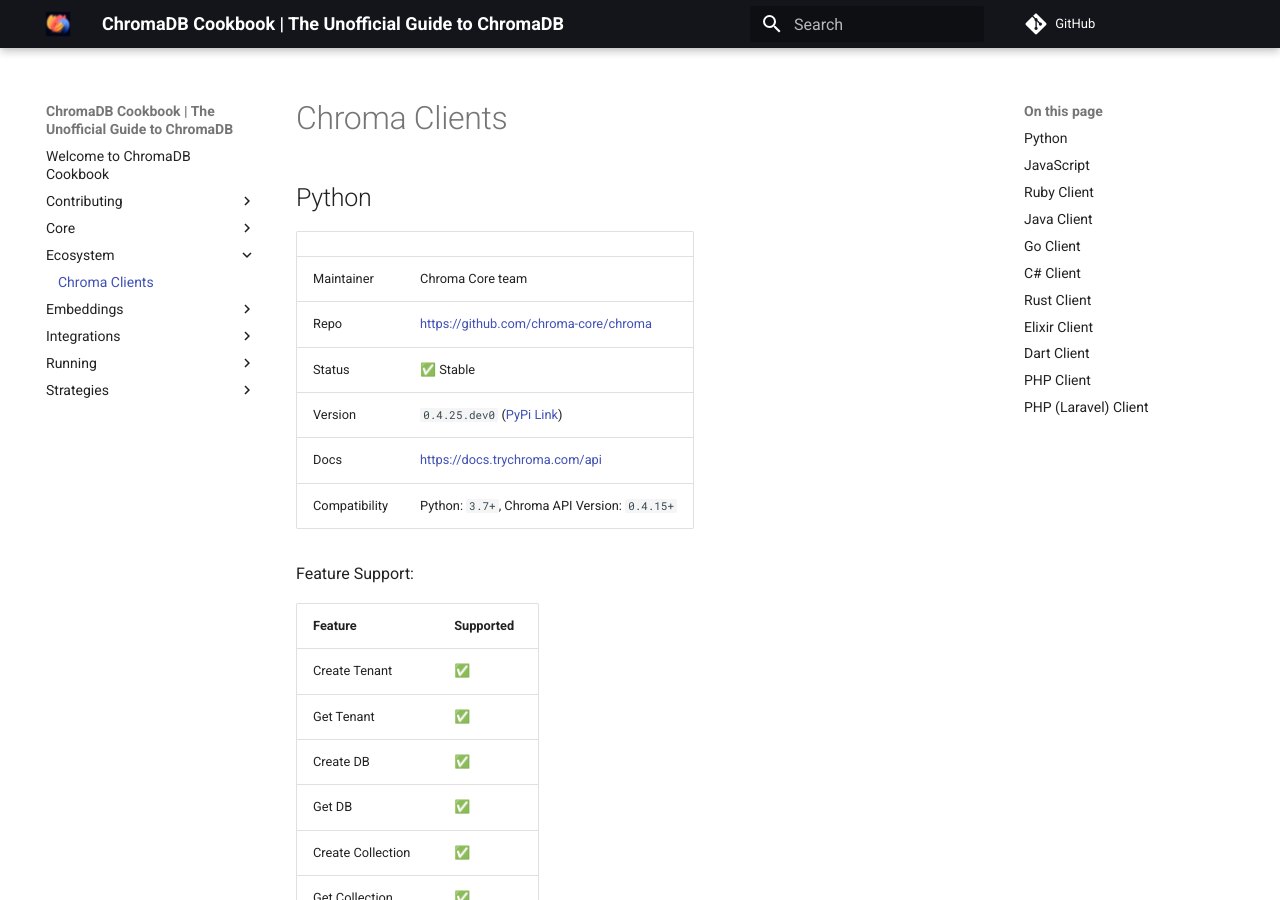
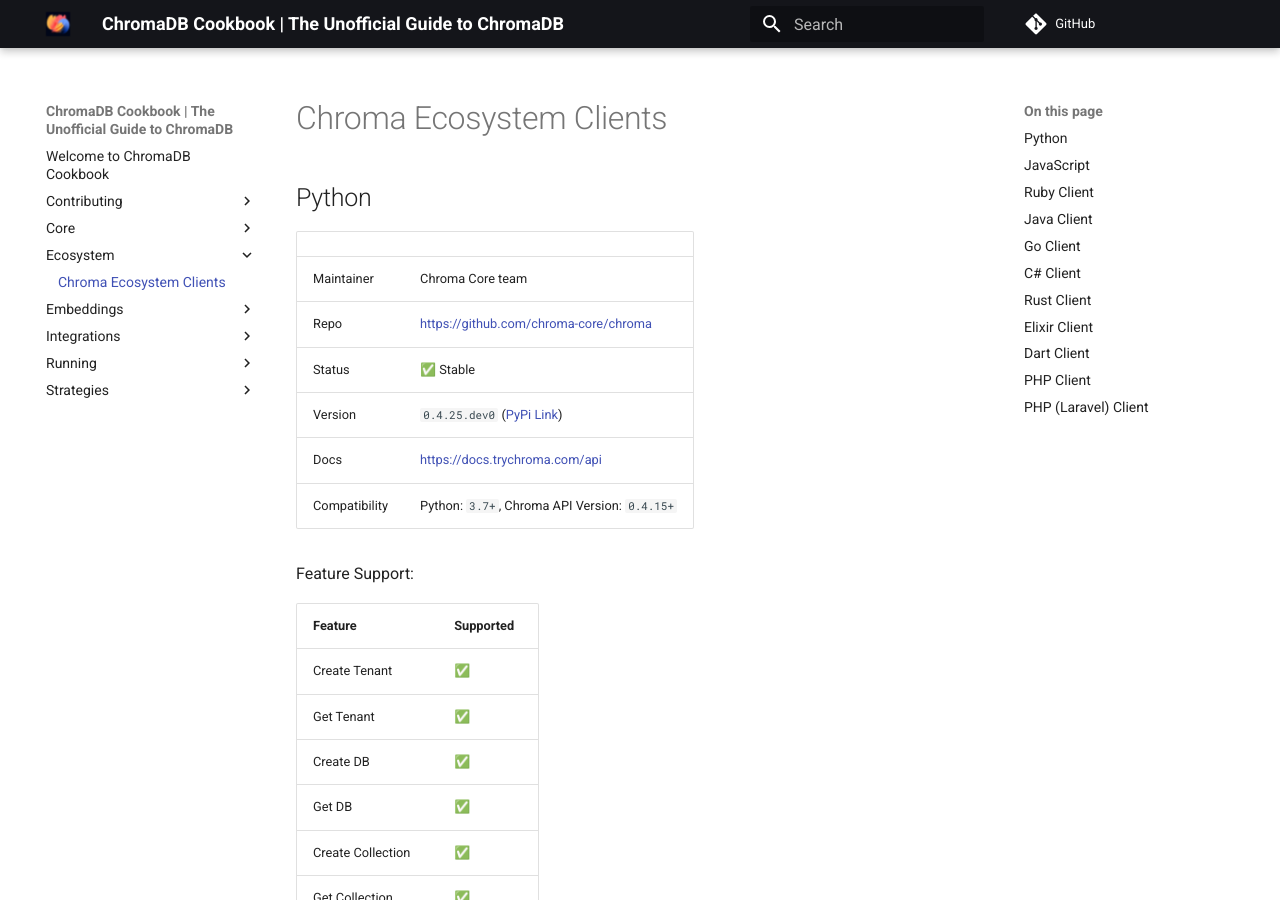
Before and after one commit to amikos-tech/chroma-cookbook, an MkDocs documentation site: the page built from docs/ecosystem/clients.md, in a window 1280 px wide and 900 px high. Built offline with MkDocs 1.6.1 and Material for MkDocs 9.7.7, drawn with Linux system fonts in a browser that asks for light colours; comment, search, counter and statistics services are not loaded.

Commit message:
fix: Link fix

```diff
--- a/docs/ecosystem/clients.md
+++ b/docs/ecosystem/clients.md
@@ -1,4 +1,4 @@
-# Chroma Clients
+# Chroma Ecosystem Clients
 
 ## Python
 
```
